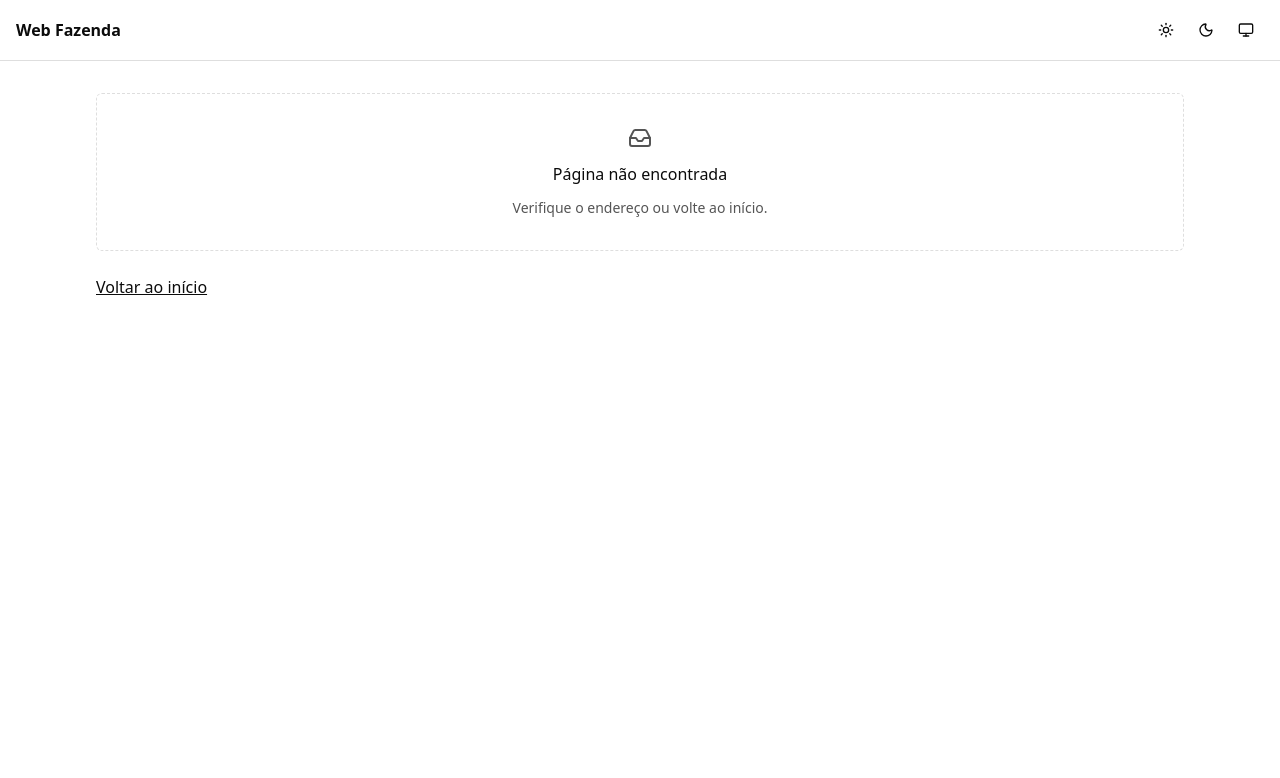
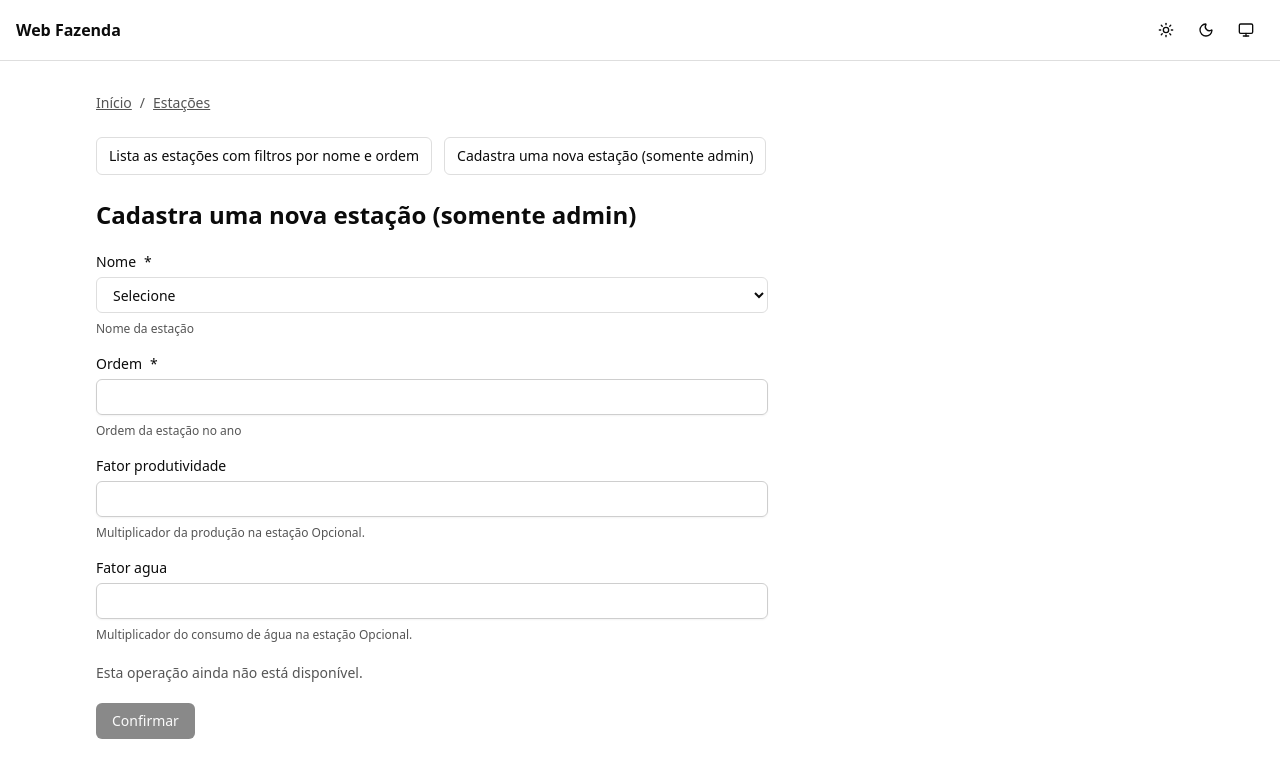
Before and after one commit to marco-pcg/Web-Fazenda, a Next.js app in the folder frontend/: page /estacoes/novo in a window 1280 px wide. Before the commit this address had no page. Shown: the top 778 px of the page. Built offline with nearby package versions, Linux system fonts and the light colour scheme.

Commit message:
feat(frontend): scaffold estacoes endpoint pages and components

```diff
--- /dev/null
+++ b/frontend/app/(workspace)/estacoes/layout.tsx
@@ -0,0 +1,27 @@
+import type { Metadata } from "next";
+import type { ReactNode } from "react";
+import Link from "next/link";
+import { ResourceNavigation } from "@/components/resources/resource-navigation";
+import { resource } from "@/features/estacoes/definition";
+
+export const metadata: Metadata = { title: "Estações" };
+export default function ResourceLayout({ children }: { children: ReactNode }) {
+  return (
+    <div className="space-y-6">
+      <nav
+        aria-label="Localização"
+        className="flex flex-wrap gap-2 text-sm text-muted-foreground"
+      >
+        <Link href="/" className="underline">
+          Início
+        </Link>
+        <span aria-hidden="true">/</span>
+        <Link href="/estacoes" className="underline">
+          {resource.title}
+        </Link>
+      </nav>
+      <ResourceNavigation resource={resource} />
+      {children}
+    </div>
+  );
+}
--- /dev/null
+++ b/frontend/app/(workspace)/estacoes/novo/page.tsx
@@ -0,0 +1,5 @@
+import { ResourceScreen } from "@/features/estacoes/components/resource-screen";
+
+export default function Page() {
+  return <ResourceScreen endpointId="criar" />;
+}
--- /dev/null
+++ b/frontend/app/(workspace)/estacoes/page.tsx
@@ -0,0 +1,5 @@
+import { ResourceScreen } from "@/features/estacoes/components/resource-screen";
+
+export default function Page() {
+  return <ResourceScreen endpointId="listar" />;
+}
--- /dev/null
+++ b/frontend/features/estacoes/components/resource-screen.tsx
@@ -0,0 +1,12 @@
+import { EndpointScreen } from "@/components/resources/endpoint-screen";
+import { resource } from "../definition";
+
+type Props = {
+  endpointId: "listar" | "criar";
+  params?: Record<string, string>;
+};
+export function ResourceScreen({ endpointId, params }: Props) {
+  const endpoint = resource.endpoints.find((item) => item.id === endpointId);
+  if (!endpoint) throw new Error("Unknown endpoint for estacoes.");
+  return <EndpointScreen endpoint={endpoint} params={params} />;
+}
--- /dev/null
+++ b/frontend/features/estacoes/definition.ts
@@ -0,0 +1,112 @@
+import type { ResourceDefinition } from "@/lib/contracts";
+
+export const resource = {
+  key: "estacoes",
+  title: "Estações",
+  endpoints: [
+    {
+      id: "listar",
+      method: "GET",
+      path: "/estacoes",
+      route: "/estacoes",
+      title: "Lista as estações com filtros por nome e ordem",
+      permission: "estacoes:listar",
+      authenticated: true,
+      body: [],
+      query: [
+        {
+          name: "page",
+          label: "Página",
+          kind: "number",
+          required: false,
+          description: "Número da página",
+          min: 1,
+          step: 1,
+        },
+        {
+          name: "limit",
+          label: "Registros por página",
+          kind: "number",
+          required: false,
+          description: "Quantidade de registros por página",
+          min: 1,
+          step: 1,
+        },
+        {
+          name: "search",
+          label: "Busca",
+          kind: "text",
+          required: false,
+          description: "Termo de busca genérico",
+        },
+        {
+          name: "nome",
+          label: "Nome",
+          kind: "select",
+          required: false,
+          description: "Filtrar pelo nome da estação",
+          options: ["PRIMAVERA", "VERAO", "OUTONO", "INVERNO"],
+        },
+        {
+          name: "ordem",
+          label: "Ordem",
+          kind: "number",
+          required: false,
+          description: "Filtrar pela ordem",
+          step: 1,
+        },
+      ],
+      params: [],
+      queryDto: "QueryEstacaoDto",
+      source: "backend/src/estacoes-animais/estacoes/estacoes.controller.ts",
+    },
+    {
+      id: "criar",
+      method: "POST",
+      path: "/estacoes",
+      route: "/estacoes/novo",
+      title: "Cadastra uma nova estação (somente admin)",
+      permission: "estacoes:criar",
+      authenticated: true,
+      body: [
+        {
+          name: "nome",
+          label: "Nome",
+          kind: "select",
+          required: true,
+          description: "Nome da estação",
+          options: ["PRIMAVERA", "VERAO", "OUTONO", "INVERNO"],
+        },
+        {
+          name: "ordem",
+          label: "Ordem",
+          kind: "number",
+          required: true,
+          description: "Ordem da estação no ano",
+          min: 1,
+          step: 1,
+        },
+        {
+          name: "fator_produtividade",
+          label: "Fator produtividade",
+          kind: "number",
+          required: false,
+          description: "Multiplicador da produção na estação",
+          step: "any",
+        },
+        {
+          name: "fator_agua",
+          label: "Fator agua",
+          kind: "number",
+          required: false,
+          description: "Multiplicador do consumo de água na estação",
+          step: "any",
+        },
+      ],
+      query: [],
+      params: [],
+      bodyDto: "CreateEstacaoDto",
+      source: "backend/src/estacoes-animais/estacoes/estacoes.controller.ts",
+    },
+  ],
+} satisfies ResourceDefinition;
```
Also changed, not shown: 1 other file (tests, documents, lock files or other folders).
